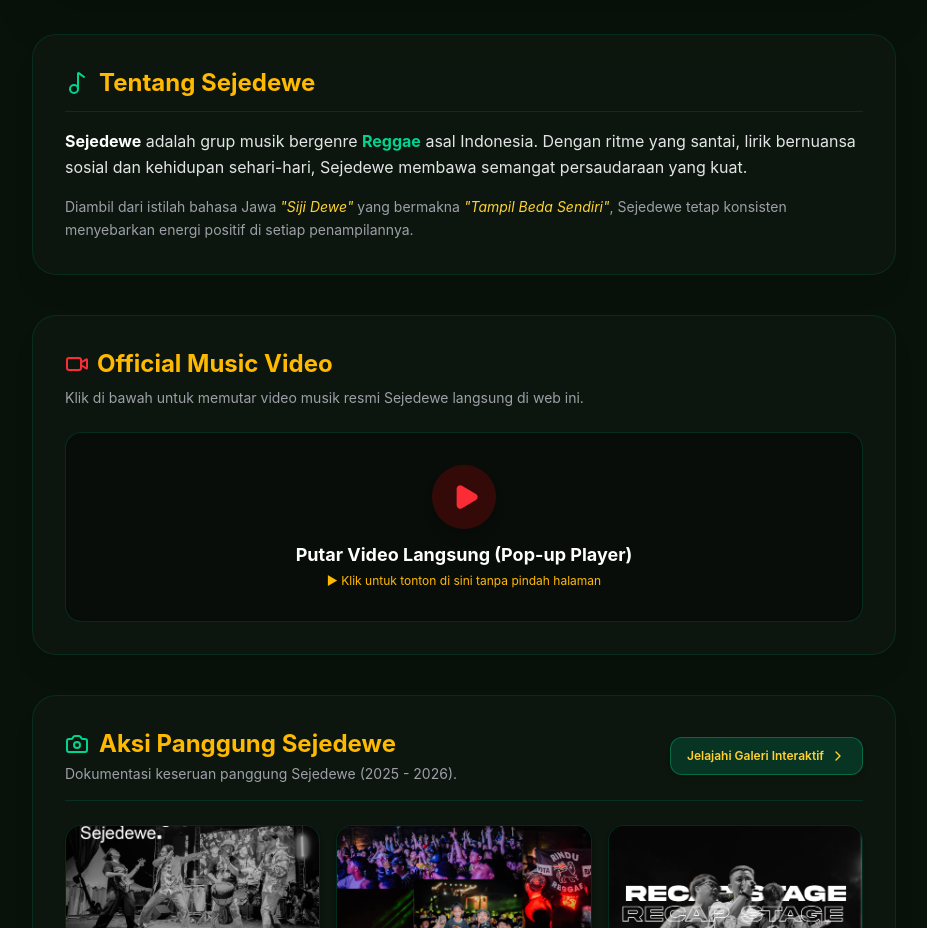
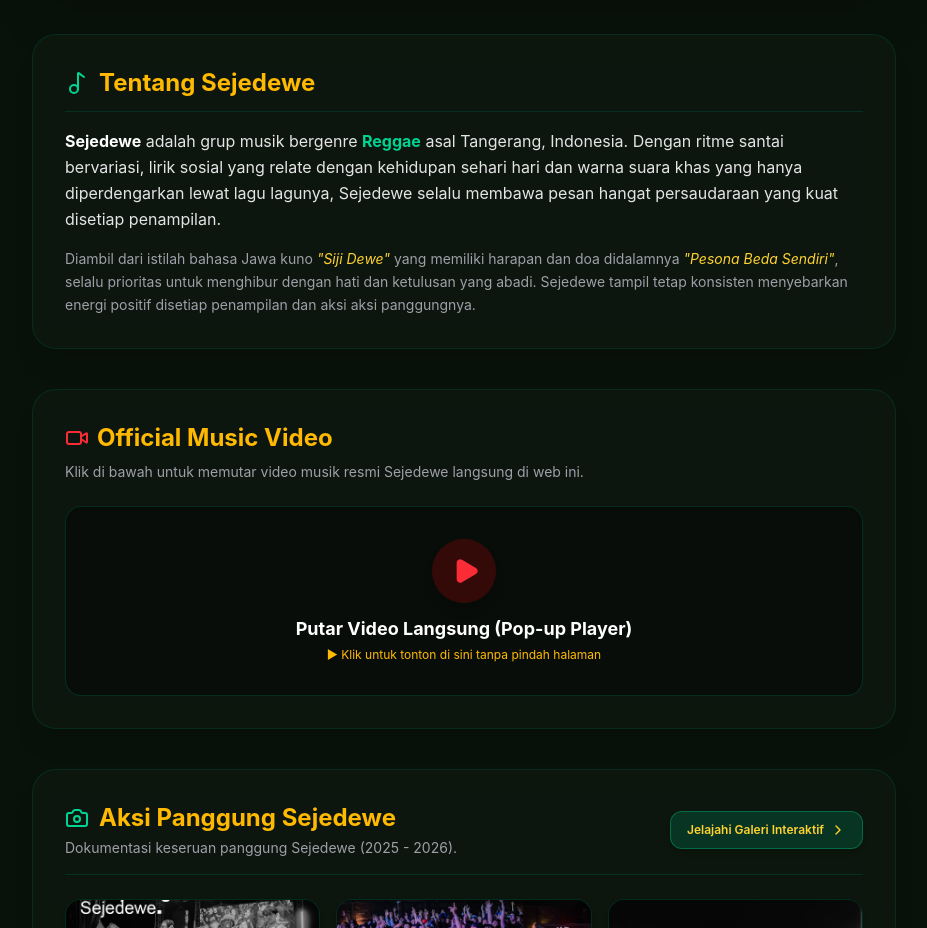
Before and after one commit to sejedeweakun-dev/-sejedewe-band, a Next.js app: page / in a window 1280 px wide. Shown: the part 1180-2108 px from the top of the page, without its empty margins (176-1103 px from the left). Built offline with nearby package versions, Linux system fonts and the light colour scheme.

Commit message:
update descripsi

```diff
--- a/app/page.tsx
+++ b/app/page.tsx
@@ -104,10 +104,10 @@
             <Music2 className="w-6 h-6 text-emerald-400" /> Tentang Sejedewe
           </h2>
           <p className="text-zinc-200 leading-relaxed mb-4 text-sm md:text-base">
-            <strong className="text-white">Sejedewe</strong> adalah grup musik bergenre <strong className="text-emerald-400">Reggae</strong> asal Indonesia. Dengan ritme yang santai, lirik bernuansa sosial dan kehidupan sehari-hari, Sejedewe membawa semangat persaudaraan yang kuat.
+            <strong className="text-white">Sejedewe</strong> adalah grup musik bergenre <strong className="text-emerald-400">Reggae</strong> asal Tangerang, Indonesia. Dengan ritme santai bervariasi, lirik sosial yang relate dengan kehidupan sehari hari dan warna suara khas yang hanya diperdengarkan lewat lagu lagunya, Sejedewe selalu membawa pesan hangat persaudaraan yang kuat disetiap penampilan.
           </p>
           <p className="text-zinc-400 text-xs md:text-sm leading-relaxed">
-            Diambil dari istilah bahasa Jawa <em className="text-amber-300">"Siji Dewe"</em> yang bermakna <em className="text-amber-300">"Tampil Beda Sendiri"</em>, Sejedewe tetap konsisten menyebarkan energi positif di setiap penampilannya.
+            Diambil dari istilah bahasa Jawa kuno <em className="text-amber-300">"Siji Dewe"</em>  yang memiliki harapan dan doa didalamnya <em className="text-amber-300">"Pesona Beda Sendiri"</em>, selalu prioritas untuk menghibur dengan hati dan ketulusan yang abadi. Sejedewe tampil tetap konsisten menyebarkan energi positif disetiap penampilan dan aksi aksi panggungnya.
           </p>
         </motion.div>
 
```
